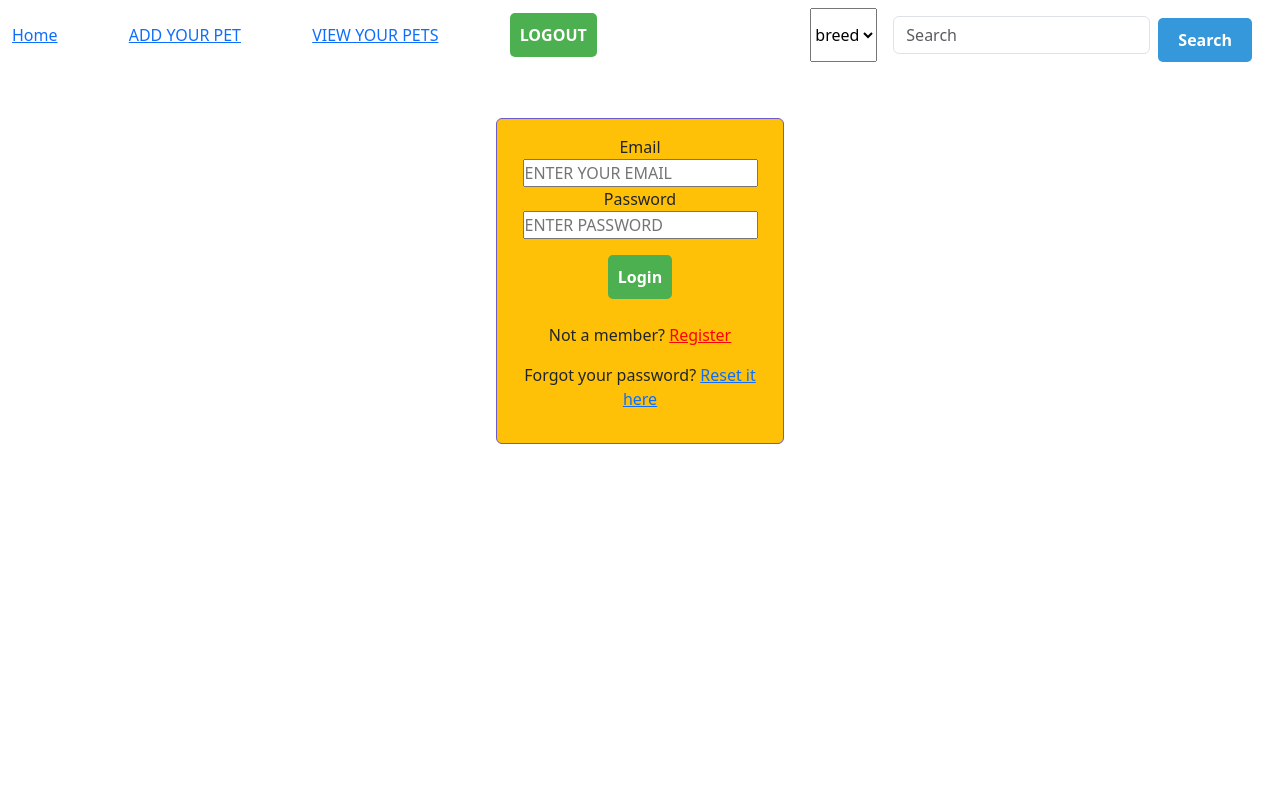
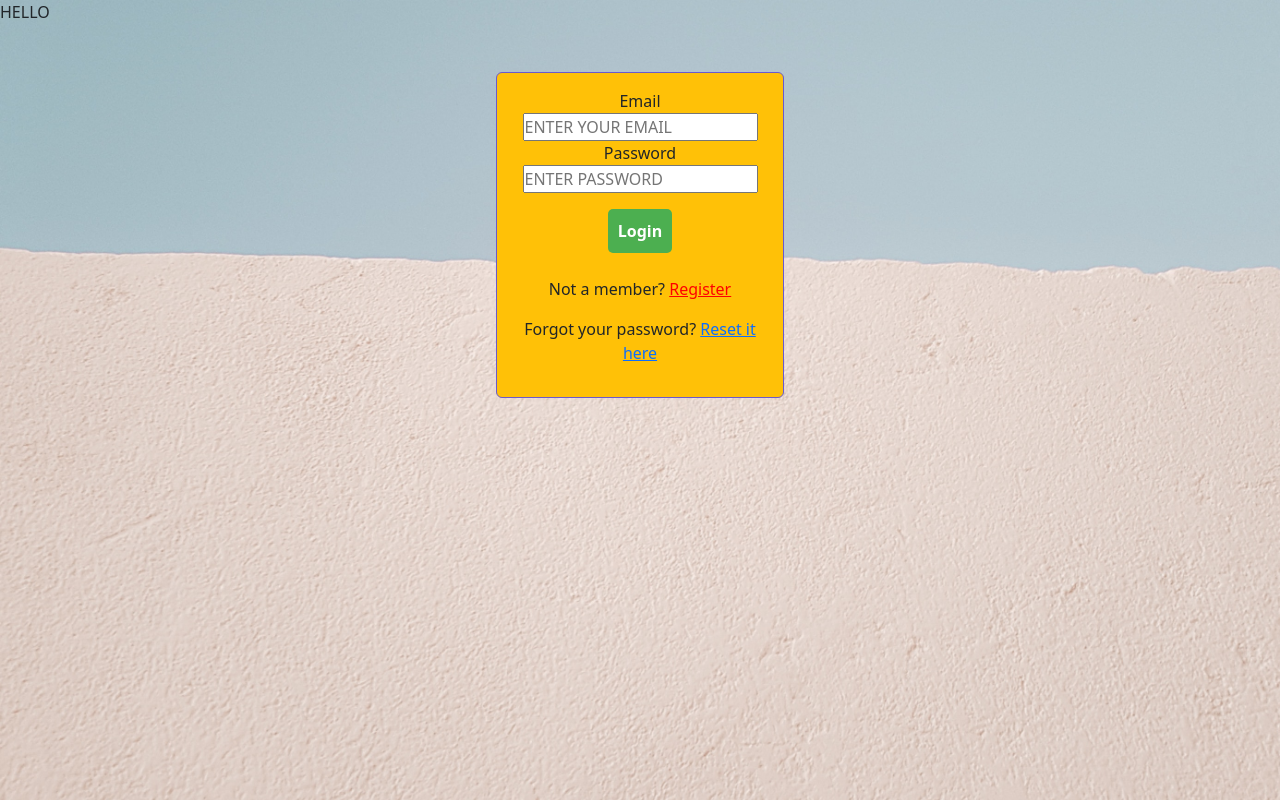
Before and after one commit to Mosesochacha/Pet-Finder, a React (Create React App) app in the folder client/: page /login in a window 1280 px wide. Built offline with nearby package versions, Linux system fonts and the light colour scheme.

Commit message:
Added navigation on homepage

```diff
--- a/client/src/App/App.css
+++ b/client/src/App/App.css
@@ -7,23 +7,29 @@
   background-size: 50%; */
 }
 
-.Homepages{
+body{
   background-image: url(/src/App/pexels-amine-mayoufi-3069334.jpg);
   background-color: brown;
-  background-size: 50%;
+  background-size: 30%;
   height: 80%;
   width: 100%;
+  background-position: center;
+	background-repeat: no-repeat;
+	background-size: cover;
+	position: relative;
 }
 
 
+.Athauti{
+  background-color: aqua;
+  background-image: url(/src/App/pexels-amine-mayoufi-3069334.jpg);
+  background-color: brown;
+  background-size: 10%;
+  height: 80%;
+  width: 100%
+}
 
-/* Header Styles */
-.header {
-	/* background-color: #1abc9c;
-	color: #ffffff;
-	text-align: center;
-	padding: 50px; */
-}
+
 
 /* Hero Image Styles */
 .hero-image {
--- a/client/src/App/App.js
+++ b/client/src/App/App.js
@@ -5,11 +5,12 @@ import { useState } from "react";
 import { Route, Switch, useLocation } from "react-router-dom";
 import EditPet from "../components/Pets/edit";
 import Login from "../components/User/login";
-import SearchFunction from "../components/search/search";
+import SearchFunct from "../components/search/search";
 import Register from "../components/User/register";
 import UserPet from "../components/User/userpets/userpets";
 import Homepage from "../components/homepage/homepage";
 import Navbar from "../Navbar";
+import HomepageNavbar from "../components/homepage/nav";
 
 function App() {
   const [searchText, setSearchText] = useState([]);
@@ -17,13 +18,16 @@ function App() {
   const location = useLocation();
   const path = location.pathname;
 
-  const showNavbar = path !== "/login" && path !== "/register" && path !== "/";
+  let navbar;
+  if (path === "/login" || path === "/register" || path === "/") {
+    navbar = <HomepageNavbar />;
+  } else {
+    navbar = <Navbar setSearchText={setSearchText} setSearchType={setSearchType} />;
+  }
 
   return (
     <div className="Container">
-      {!showNavbar && (
-        <Navbar setSearchText={setSearchText} setSearchType={setSearchType} />
-      )}
+      {navbar}
 
       <Switch>
         <Route exact path="/login">
@@ -55,7 +59,7 @@ function App() {
         </Route>
 
         <Route path="/search">
-          <SearchFunction searchtext={searchText} searchtype={searchType} />
+          <SearchFunct searchtext={searchText} searchtype={searchType} />
         </Route>
       </Switch>
     </div>
--- a/client/src/components/User/login.js
+++ b/client/src/components/User/login.js
@@ -57,7 +57,7 @@ export default function Login() {
   };
 
   return (
-    <center className="mt-5">
+    <center className="mt-5 ">
 
       <div className="sign_up">
         <form onSubmit={handleLogin}>
--- a/client/src/components/homepage/homepage.js
+++ b/client/src/components/homepage/homepage.js
@@ -6,24 +6,16 @@ export default function Homepage() {
   return (
     <div className="Homepages">
              <nav className="navbar bg-body-tertiary">
-  <div class="container-fluid " id="homepagenav">
+  <div className="container-fluid " id="homepagenav">
     <a href="l" className="navbar-brand">Navbar</a>
     <button>log</button>
   </div>
 </nav>
 
       <div className="header">
-        <h1>Pet Finder</h1>
         <h3>Licence</h3>
         <div className="d-flex me-10">
-        <button
-        className="me-2"
-          onClick={(e) => {
-            history.push("/register");
-          }}
-        >
-          REGISTER
-        </button>
+
         <button
           onClick={(e) => {
             e.preventDefault();
--- /dev/null
+++ b/client/src/components/homepage/nav.js
@@ -0,0 +1,12 @@
+import React from "react"
+
+
+
+export default  function HomepageNavbar(){
+
+  return(
+    <div>
+      HELLO
+    </div>
+  )
+}
--- a/client/src/components/search/search.js
+++ b/client/src/components/search/search.js
@@ -2,7 +2,7 @@ import React, { useState , useEffect } from "react";
 import axios from "axios";
 import SearchData from "./searcheddata";
 
-export default function SearchFunction({searchtext , searchtype}){
+export default function SearchFunct({searchtext , searchtype}){
 
    const [p , setp] = useState([]);
 
```
Also changed, not shown: client/src/index.js (line endings or trailing spaces).
